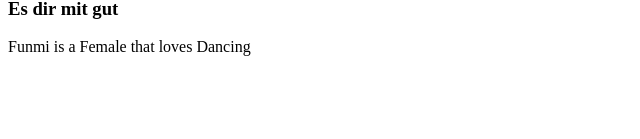
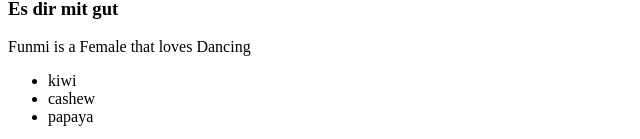
Before and after one commit to f-lajoc/Project1-react-trial, a React (Vite) app: page / in a window 1280 px wide. Shown: the part 918-1057 px from the top of the page, without its empty margins (0-640 px from the left). Before the commit the page ends 982 px from the top, so only its background shows below. Built offline with nearby package versions, Linux system fonts and the light colour scheme.

Commit message:
rendering arrays in a list using map function

```diff
--- a/src/App.jsx
+++ b/src/App.jsx
@@ -1,3 +1,4 @@
+import Fruits from "./components/Fruits";
 import FunfactApp from "./components/FunfactApp";
 import Hello from "./components/Hello";
 import Property from "./components/Property";
@@ -19,7 +20,7 @@
 			<div className="greetings">
 				<Hello />
 				<Property person={person} />
-
+				<Fruits/>
 				{/* parsing arrays "numbs" to props */}
 				{/* <Property type="Church" location="Ibeju Lekki" emoji="⛪" numbs={numbs} /> */}
 			</div>
--- /dev/null
+++ b/src/components/Fruits.jsx
@@ -0,0 +1,12 @@
+export default function Fruits(){
+    const fruits= ["kiwi","cashew","papaya"]
+  return (
+		<aside>
+			<ul>
+				{fruits.map((fruit => (
+					<li key={fruit}>{fruit}</li>
+				)))}
+			</ul>
+		</aside>
+	);
+}
```
Also changed, not shown: src/components/bulb.jpg (deleted).
